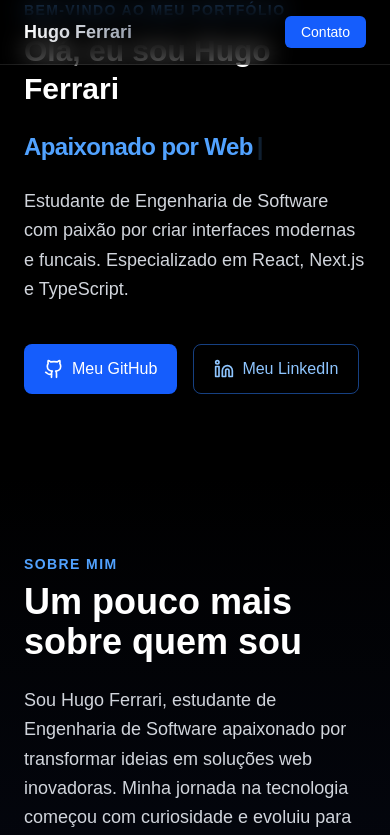
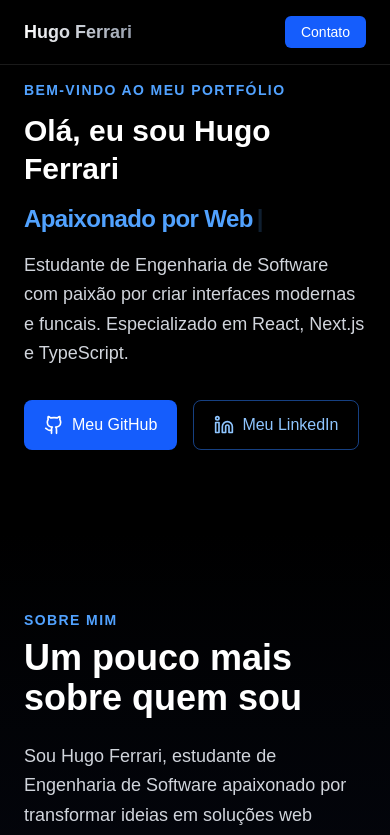
Before and after one commit to Hugo-Ferrari/Portifolio-react, a Next.js app: page / in a window 390 px wide. Shown: the top 835 px of the page. Built offline with nearby package versions, Linux system fonts and the light colour scheme.

Commit message:
melhorando estrutura para mobile !

```diff
--- a/app/components/sections/About/Perfil.tsx
+++ b/app/components/sections/About/Perfil.tsx
@@ -7,10 +7,10 @@ import TextType from "../../TextType";
 
 export function Hugo() {
     return (
-        <section id="principal" className="pb-20 px-6 md:px-10">
+        <section id="principal" className="pb-20 px-6 py-20 ">
             <div className="max-w-7xl mx-auto grid md:grid-cols-2 gap-12 items-center md:min-h-screen ">
 
-                <div className="flex flex-col gap-6 md:gap-8">
+                <div className="flex flex-col gap-4 md:gap-8">
                     <div className="space-y-3">
                         <p className="text-blue-400 font-semibold text-sm uppercase tracking-widest">Bem-vindo ao meu portfólio</p>
 
--- a/app/components/sections/Projects/Projetos.tsx
+++ b/app/components/sections/Projects/Projetos.tsx
@@ -25,8 +25,9 @@ export function Projetos() {
 
                                 <div className="w-full h-48  from-gray-700 to-gray-900 flex items-center justify-center overflow-hidden relative">
                                     <div className="absolute inset-0 opacity-30 group-hover:opacity-50 transition-opacity"></div>
-
-                                   <img src={project.image} className="text-gray-500 text-center "></img>
+                                    <div className="w-full h-32 md:h-40 lg:h-48 overflow-hidden">
+                                        <img src={project.image} className="w-full h-full object-cover "></img>
+                                    </div>
                                 </div>
 
                                 <div className="p-6 flex-1 flex flex-col justify-between">
--- a/app/components/sections/Skills/Habilidades.tsx
+++ b/app/components/sections/Skills/Habilidades.tsx
@@ -51,7 +51,7 @@ export function Habilidades(){
                     <p className="text-gray-400 mt-4 max-w-2xl mx-auto">Stack técnico que domino e utilizo para criar soluções inovadoras</p>
                 </div>
 
-                <div className="grid md:grid-cols-2 lg:grid-cols-3 gap-6">
+                <div className="grid md:grid-cols-2 gap-6">
                     {skills.map((skill, index) => {
                         const Icon = skill.icon;
                         return (
```
